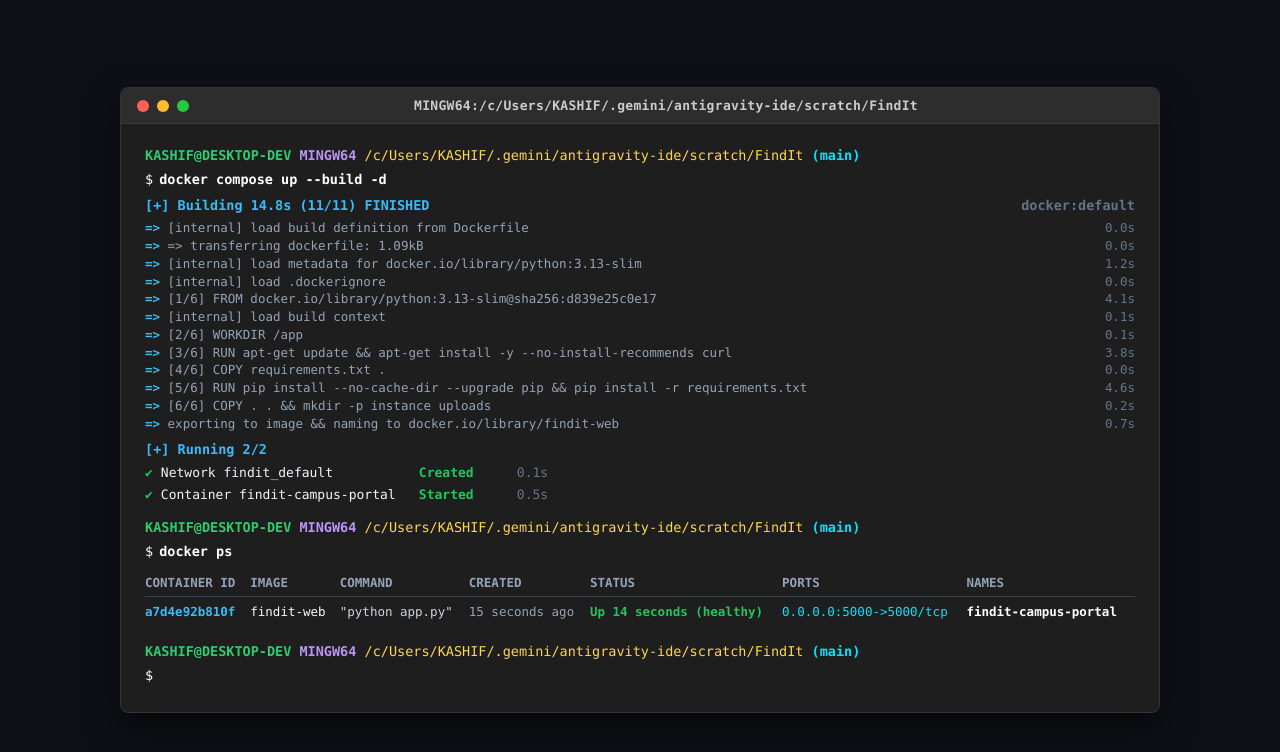
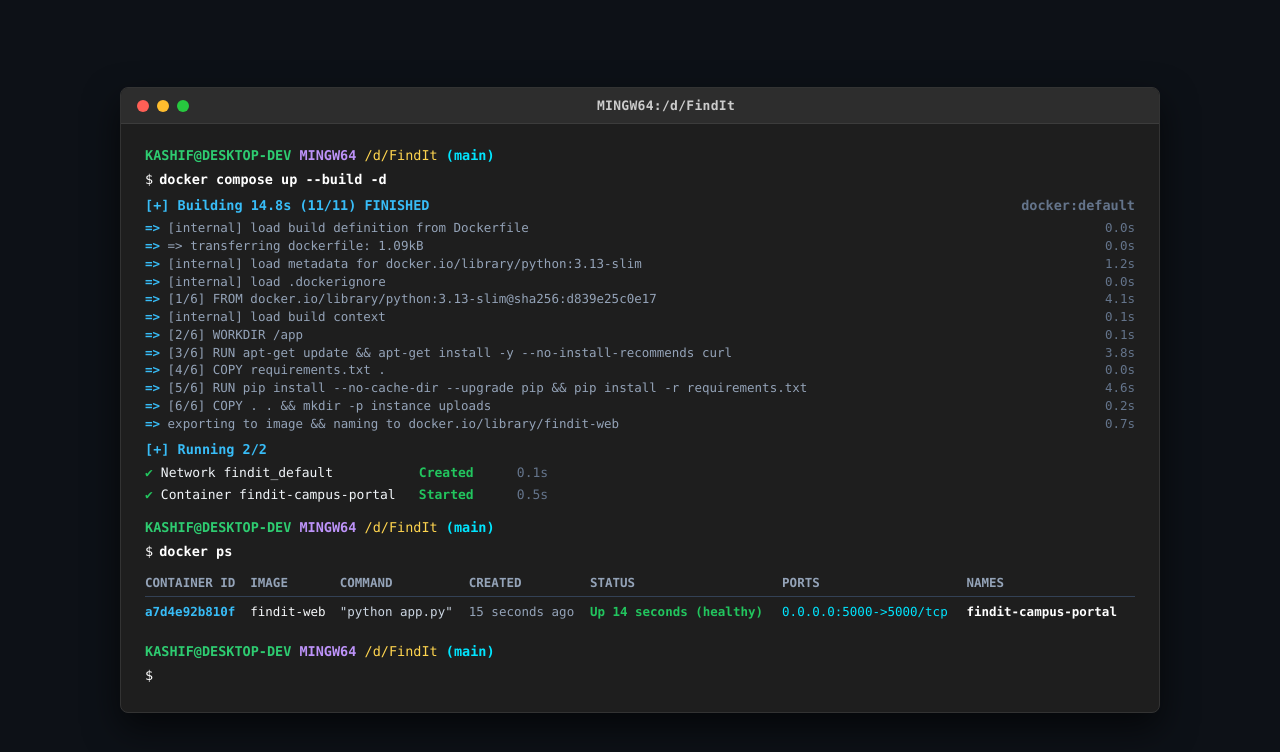
Before and after one commit to DarkWizard348/FindIt, a Flask app: page /terminal/docker in a window 1280 px wide. Shown: the top 752 px of the page. Run offline with Flask 3, Linux system fonts and the light colour scheme.

Commit message:
fix(docs): update terminal evidence prompt path to /d/FindIt

```diff
--- a/templates/terminal_docker.html
+++ b/templates/terminal_docker.html
@@ -145,14 +145,14 @@
       <span class="win-btn minimize"></span>
       <span class="win-btn maximize"></span>
     </div>
-    <div class="terminal-title">MINGW64:/c/Users/KASHIF/.gemini/antigravity-ide/scratch/FindIt</div>
+    <div class="terminal-title">MINGW64:/d/FindIt</div>
     <div></div>
   </div>
 
   <div class="terminal-body">
     <!-- Command 1: docker compose up --build -d -->
     <div class="prompt-line">
-      <span class="user">KASHIF@DESKTOP-DEV</span> <span class="env">MINGW64</span> <span class="path">/c/Users/KASHIF/.gemini/antigravity-ide/scratch/FindIt</span> <span class="branch">(main)</span>
+      <span class="user">KASHIF@DESKTOP-DEV</span> <span class="env">MINGW64</span> <span class="path">/d/FindIt</span> <span class="branch">(main)</span>
     </div>
     <div class="prompt-line">
       <span style="color:#ffffff;">$</span><span class="cmd">docker compose up --build -d</span>
@@ -227,7 +227,7 @@
 
     <!-- Command 2: docker ps -->
     <div class="prompt-line" style="margin-top: 14px;">
-      <span class="user">KASHIF@DESKTOP-DEV</span> <span class="env">MINGW64</span> <span class="path">/c/Users/KASHIF/.gemini/antigravity-ide/scratch/FindIt</span> <span class="branch">(main)</span>
+      <span class="user">KASHIF@DESKTOP-DEV</span> <span class="env">MINGW64</span> <span class="path">/d/FindIt</span> <span class="branch">(main)</span>
     </div>
     <div class="prompt-line">
       <span style="color:#ffffff;">$</span><span class="cmd">docker ps</span>
@@ -260,7 +260,7 @@
 
     <!-- Next prompt line ready with cursor -->
     <div class="prompt-line" style="margin-top: 14px;">
-      <span class="user">KASHIF@DESKTOP-DEV</span> <span class="env">MINGW64</span> <span class="path">/c/Users/KASHIF/.gemini/antigravity-ide/scratch/FindIt</span> <span class="branch">(main)</span>
+      <span class="user">KASHIF@DESKTOP-DEV</span> <span class="env">MINGW64</span> <span class="path">/d/FindIt</span> <span class="branch">(main)</span>
     </div>
     <div class="prompt-line">
       <span style="color:#ffffff;">$</span><span class="cursor"></span>
--- a/templates/terminal_git_log.html
+++ b/templates/terminal_git_log.html
@@ -88,13 +88,13 @@
       <span class="win-btn minimize"></span>
       <span class="win-btn maximize"></span>
     </div>
-    <div class="terminal-title">MINGW64:/c/Users/KASHIF/.gemini/antigravity-ide/scratch/FindIt</div>
+    <div class="terminal-title">MINGW64:/d/FindIt</div>
     <div></div>
   </div>
 
   <div class="terminal-body">
     <div class="prompt-line">
-      <span class="user">KASHIF@DESKTOP-DEV</span> <span class="env">MINGW64</span> <span class="path">/c/Users/KASHIF/.gemini/antigravity-ide/scratch/FindIt</span> <span class="branch">(main)</span>
+      <span class="user">KASHIF@DESKTOP-DEV</span> <span class="env">MINGW64</span> <span class="path">/d/FindIt</span> <span class="branch">(main)</span>
     </div>
     <div class="prompt-line">
       <span style="color:#ffffff;">$</span><span class="cmd">git log --oneline</span>
@@ -111,7 +111,7 @@
     </div>
 
     <div class="prompt-line" style="margin-top: 18px;">
-      <span class="user">KASHIF@DESKTOP-DEV</span> <span class="env">MINGW64</span> <span class="path">/c/Users/KASHIF/.gemini/antigravity-ide/scratch/FindIt</span> <span class="branch">(main)</span>
+      <span class="user">KASHIF@DESKTOP-DEV</span> <span class="env">MINGW64</span> <span class="path">/d/FindIt</span> <span class="branch">(main)</span>
     </div>
     <div class="prompt-line">
       <span style="color:#ffffff;">$</span><span class="cursor"></span>
```
Also changed, not shown: templates/terminal_pytest.html (+4 -4 lines), README.md, evidence/10_docker_container.png.
